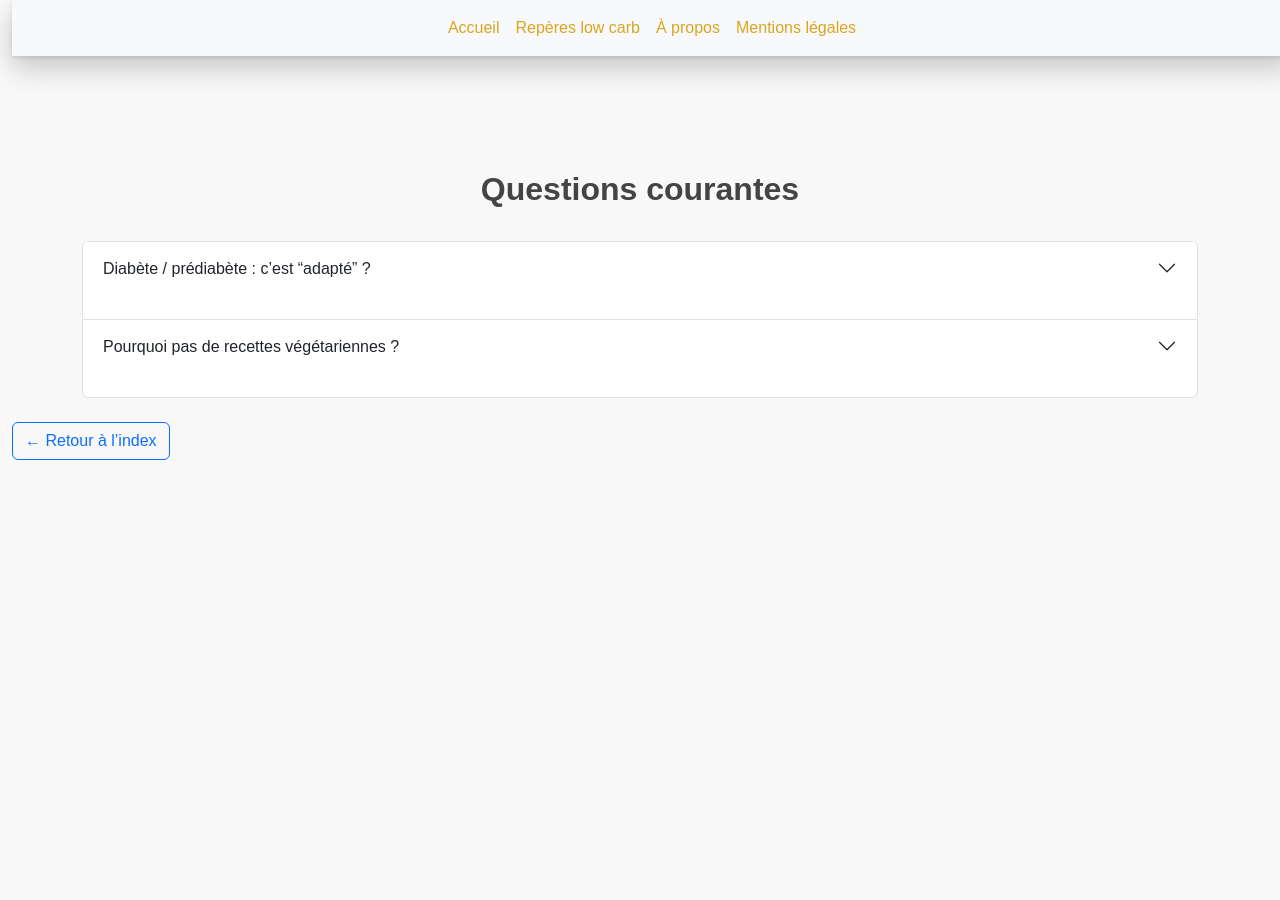
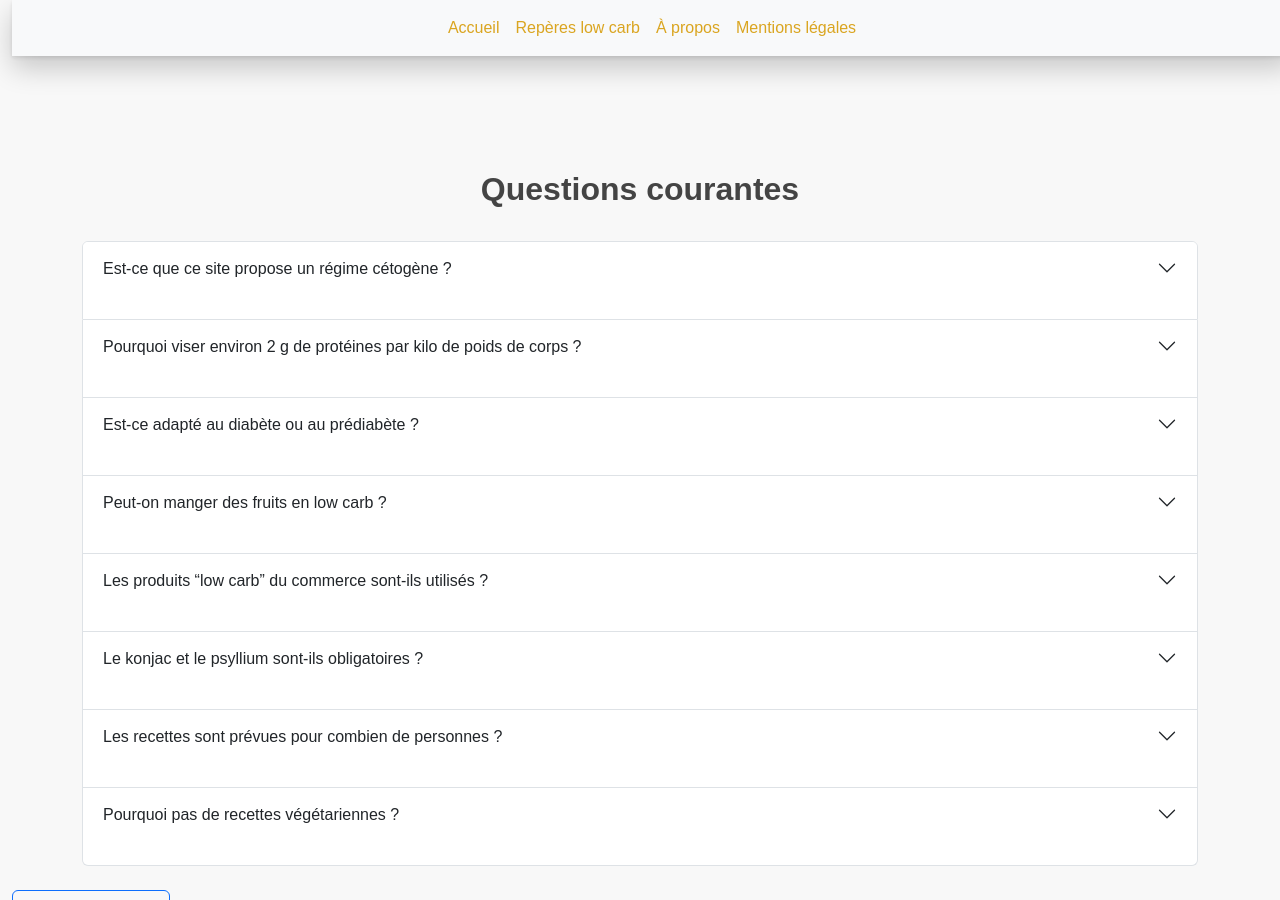
Before and after one commit to laurie-boissay/laurie-boissay.github.io, a Jekyll site: the page built from reperes-low-carb.html, in a window 1280 px wide and 900 px high, scrolled down 2395 px. Built offline with Jekyll 4.4.1, drawn with Linux system fonts in a browser that asks for light colours; before the commit the page ends 2855 px from its top, so only the background shows below that.

Commit message:
Update reperes-low-carb.html

```diff
--- a/reperes-low-carb.html
+++ b/reperes-low-carb.html
@@ -195,41 +195,158 @@ page_h3: "Objectifs, principes et choix alimentaires"
 
     <div class="accordion" id="accordionFaq">
 
+      <!-- Keto -->
+      <div class="accordion-item">
+        <h3 class="accordion-header" id="hF1">
+          <button class="accordion-button collapsed" type="button"
+                  data-bs-toggle="collapse" data-bs-target="#cF1"
+                  aria-expanded="false" aria-controls="cF1">
+            Est-ce que ce site propose un régime cétogène ?
+          </button>
+        </h3>
+        <div id="cF1" class="accordion-collapse collapse"
+             aria-labelledby="hF1" data-bs-parent="#accordionFaq">
+          <div class="accordion-body">
+            Non. Le régime cétogène vise explicitement la <strong>cétose</strong>.
+            Ici, l’objectif est une approche <strong>low carb</strong> plus souple :
+            réduction des glucides, sans chercher à maintenir un état de cétose.
+          </div>
+        </div>
+      </div>
+
+      <!-- Protéines -->
+      <div class="accordion-item">
+        <h3 class="accordion-header" id="hF2">
+          <button class="accordion-button collapsed" type="button"
+                  data-bs-toggle="collapse" data-bs-target="#cF2"
+                  aria-expanded="false" aria-controls="cF2">
+            Pourquoi viser environ 2 g de protéines par kilo de poids de corps ?
+          </button>
+        </h3>
+        <div id="cF2" class="accordion-collapse collapse"
+             aria-labelledby="hF2" data-bs-parent="#accordionFaq">
+          <div class="accordion-body">
+            Parce que cet apport facilite la satiété, aide à préserver la masse musculaire
+            et rend la perte de poids plus stable.
+            C’est un choix volontairement élevé, mais compatible avec une approche low carb
+            non cétogène.
+          </div>
+        </div>
+      </div>
+
+      <!-- Diabète -->
       <div class="accordion-item">
         <h3 class="accordion-header" id="hF3">
           <button class="accordion-button collapsed" type="button"
                   data-bs-toggle="collapse" data-bs-target="#cF3"
                   aria-expanded="false" aria-controls="cF3">
-            Diabète / prédiabète : c’est “adapté” ?
+            Est-ce adapté au diabète ou au prédiabète ?
           </button>
         </h3>
         <div id="cF3" class="accordion-collapse collapse"
              aria-labelledby="hF3" data-bs-parent="#accordionFaq">
           <div class="accordion-body">
-            Ça peut convenir à certaines personnes car les glucides sont réduits, mais ce site n’est pas un avis médical.
-            En cas de pathologie ou de traitement, l’avis d’un professionnel de santé reste indispensable.
+            Réduire les glucides peut être pertinent dans certains cas,
+            mais ce site ne constitue <strong>pas</strong> un avis médical.
+            En cas de diabète, de prédiabète ou de traitement,
+            l’avis d’un professionnel de santé est indispensable.
           </div>
         </div>
       </div>
 
+      <!-- Fruits -->
       <div class="accordion-item">
         <h3 class="accordion-header" id="hF4">
           <button class="accordion-button collapsed" type="button"
                   data-bs-toggle="collapse" data-bs-target="#cF4"
                   aria-expanded="false" aria-controls="cF4">
-            Pourquoi pas de recettes végétariennes ?
+            Peut-on manger des fruits en low carb ?
           </button>
         </h3>
         <div id="cF4" class="accordion-collapse collapse"
              aria-labelledby="hF4" data-bs-parent="#accordionFaq">
           <div class="accordion-body">
-            <p>
-              Le régime végétarien propose ses propres challenges, et ceux du régime low carb sont déjà bien suffisants pour ce site.
-            </p>
-            <p class="mb-0">
-              Si vous pensez pouvoir affronter les deux de front, vous pouvez facilement créer votre propre site,
-              <strong>GéPéTo</strong> est un puissant allié.
-            </p>
+            Oui, mais en quantité limitée.
+            Les fruits restent des sources de sucre, même lorsqu’ils sont “naturels”.
+            Sur ce site, ils sont utilisés avec parcimonie et leur impact est pris en compte
+            (fructose indiqué quand pertinent).
+          </div>
+        </div>
+      </div>
+
+      <!-- Produits industriels -->
+      <div class="accordion-item">
+        <h3 class="accordion-header" id="hF5">
+          <button class="accordion-button collapsed" type="button"
+                  data-bs-toggle="collapse" data-bs-target="#cF5"
+                  aria-expanded="false" aria-controls="cF5">
+            Les produits “low carb” du commerce sont-ils utilisés ?
+          </button>
+        </h3>
+        <div id="cF5" class="accordion-collapse collapse"
+             aria-labelledby="hF5" data-bs-parent="#accordionFaq">
+          <div class="accordion-body">
+            Rarement. Beaucoup de produits “low carb” industriels sont très transformés
+            et parfois trompeurs.
+            Le site privilégie des ingrédients simples et compréhensibles.
+          </div>
+        </div>
+      </div>
+
+      <!-- Konjac / psyllium -->
+      <div class="accordion-item">
+        <h3 class="accordion-header" id="hF6">
+          <button class="accordion-button collapsed" type="button"
+                  data-bs-toggle="collapse" data-bs-target="#cF6"
+                  aria-expanded="false" aria-controls="cF6">
+            Le konjac et le psyllium sont-ils obligatoires ?
+          </button>
+        </h3>
+        <div id="cF6" class="accordion-collapse collapse"
+             aria-labelledby="hF6" data-bs-parent="#accordionFaq">
+          <div class="accordion-body">
+            Non. Ce sont des <strong>outils</strong>, pas des obligations.
+            Ils sont utilisés quand ils apportent un réel intérêt
+            (texture, fibres, tenue), jamais par dogme.
+          </div>
+        </div>
+      </div>
+
+      <!-- Portions -->
+      <div class="accordion-item">
+        <h3 class="accordion-header" id="hF7">
+          <button class="accordion-button collapsed" type="button"
+                  data-bs-toggle="collapse" data-bs-target="#cF7"
+                  aria-expanded="false" aria-controls="cF7">
+            Les recettes sont prévues pour combien de personnes ?
+          </button>
+        </h3>
+        <div id="cF7" class="accordion-collapse collapse"
+             aria-labelledby="hF7" data-bs-parent="#accordionFaq">
+          <div class="accordion-body">
+            Par défaut, les recettes sont prévues pour <strong>4 personnes</strong> sinon, c'est précisé.
+            Les quantités et valeurs nutritionnelles sont calculées en conséquence.
+          </div>
+        </div>
+      </div>
+
+      <!-- Végétarien -->
+      <div class="accordion-item">
+        <h3 class="accordion-header" id="hF8">
+          <button class="accordion-button collapsed" type="button"
+                  data-bs-toggle="collapse" data-bs-target="#cF8"
+                  aria-expanded="false" aria-controls="cF8">
+            Pourquoi pas de recettes végétariennes ?
+          </button>
+        </h3>
+        <div id="cF8" class="accordion-collapse collapse"
+             aria-labelledby="hF8" data-bs-parent="#accordionFaq">
+          <div class="accordion-body">
+            Le régime végétarien propose ses propres challenges,
+            et ceux du low carb sont déjà bien suffisants pour ce site.
+            Si vous pensez pouvoir affronter les deux de front,
+            vous pouvez créer votre propre site gratuitement :
+            <strong>GéPéTo</strong> est un puissant allié.
           </div>
         </div>
       </div>
```
